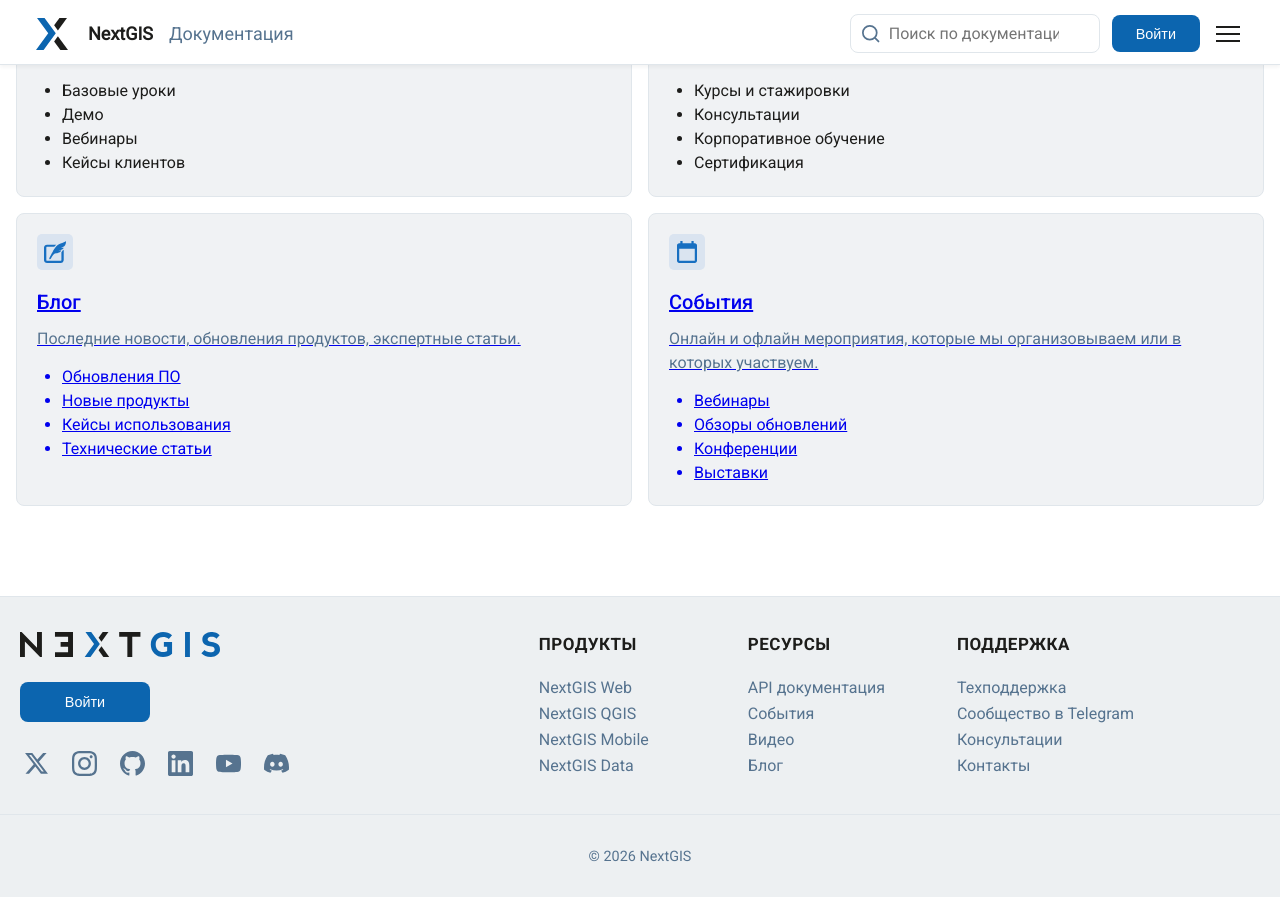
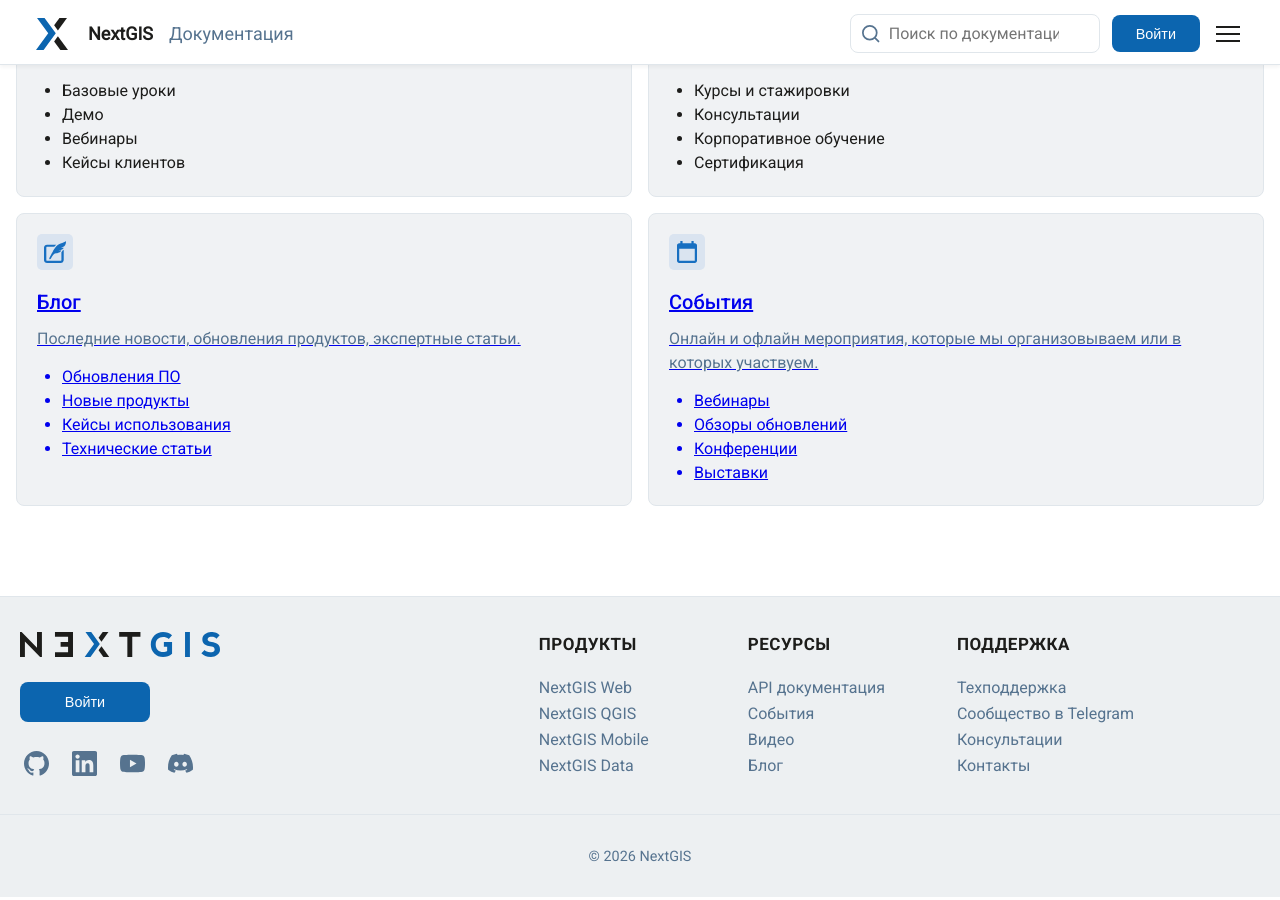
Before and after one commit to G-Jul/nextgisstaging, a Sphinx documentation site: the page built from docs/source/index.rst, in a window 1280 px wide and 900 px high, scrolled down 3648 px. Built offline with Sphinx 7.4.7 and the Read the Docs theme 3.1.0, drawn with Linux system fonts in a browser that asks for light colours; pages that are not in the unit, such as notebooks, are missing from menus.

Commit message:
remove socials index.html

```diff
--- a/docs/source/_templates/index.html
+++ b/docs/source/_templates/index.html
@@ -557,8 +557,6 @@
                     <img src="{{ pathto('_static/images/logo-large-footer.svg', 1) }}" alt="NextGIS" class="footer-logo-img" id="footer-logo-img">
                     <button class="btn-login">Войти</button>
                     <div class="footer-social">
-                        <a href="#" class="social-icon"><img src="{{ pathto('_static/icons/Social_X.svg', 1) }}" alt=""></a>
-                        <a href="#" class="social-icon"><img src="{{ pathto('_static/icons/Social_instagram.svg', 1) }}" alt=""></a>
                         <a href="#" class="social-icon"><img src="{{ pathto('_static/icons/Social_github.svg', 1) }}" alt=""></a>
                         <a href="#" class="social-icon"><img src="{{ pathto('_static/icons/Social_inbox.svg', 1) }}" alt=""></a>
                         <a href="#" class="social-icon"><img src="{{ pathto('_static/icons/Social_youtube.svg', 1) }}" alt=""></a>
```
